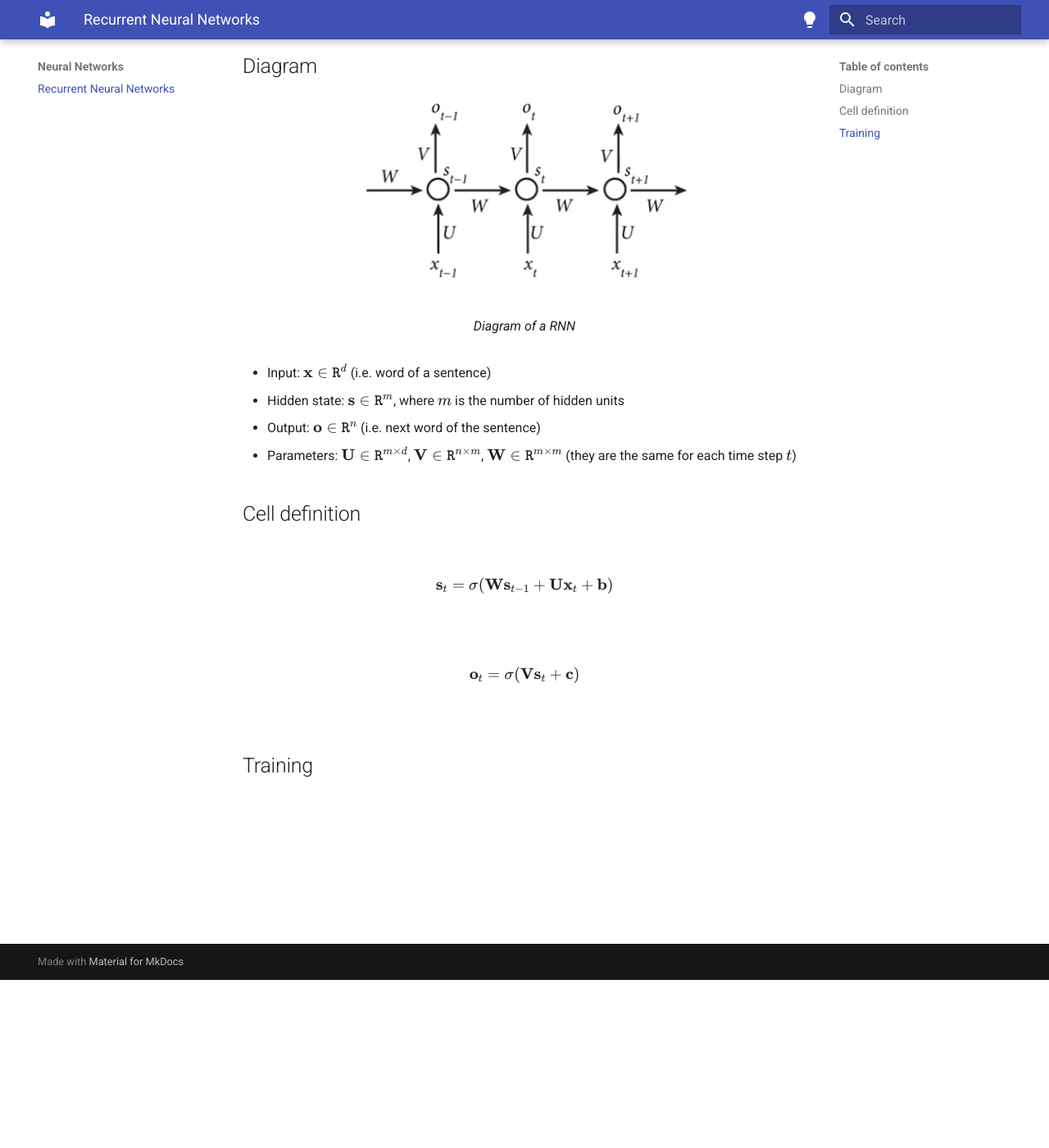
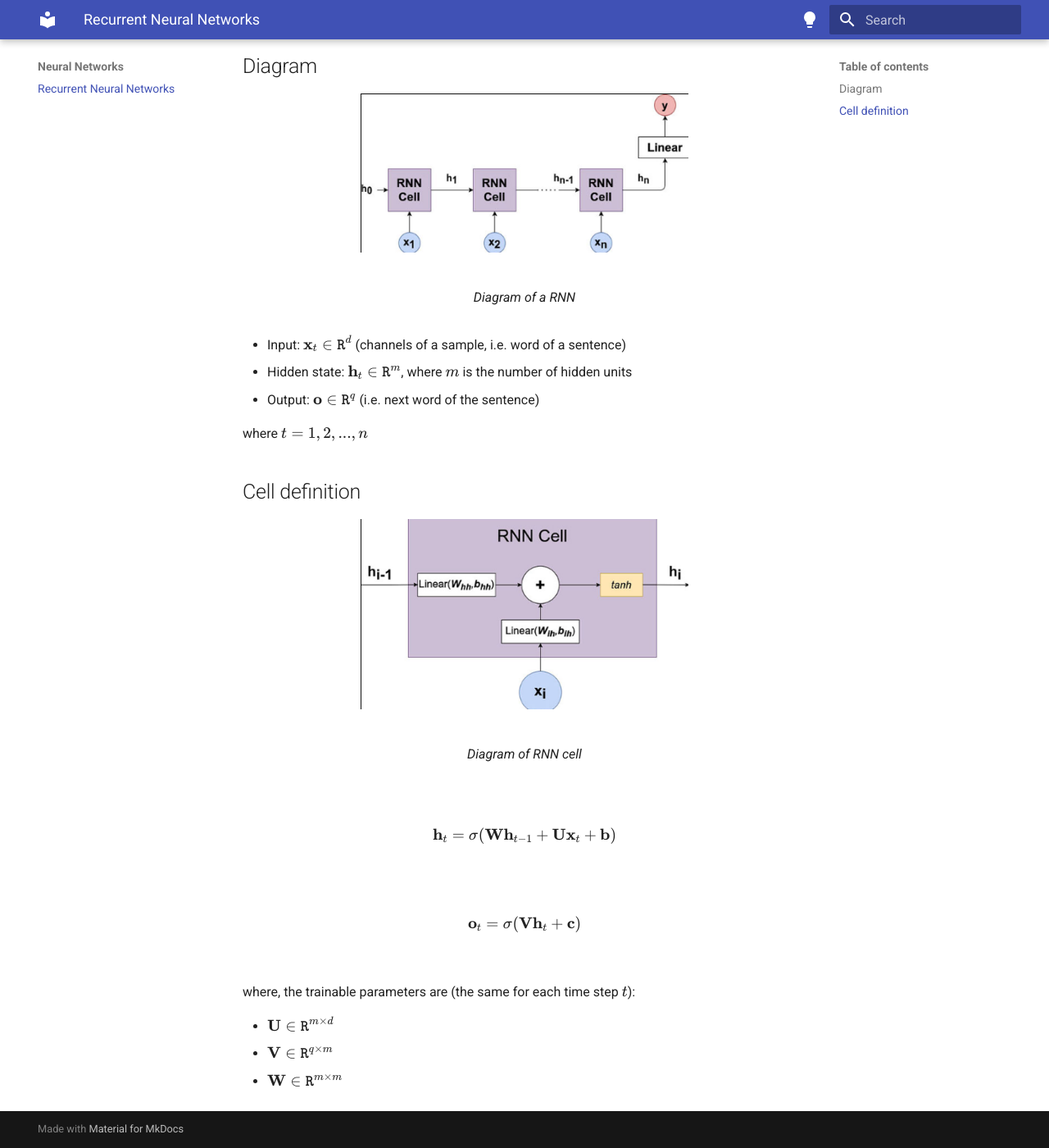
Before and after one commit to jdvillegasg/datascienceblog, an MkDocs documentation site: the page built from docs/RNN.md, in a window 1280 px wide and 1400 px high, scrolled down 205 px. Shown: the whole window at 82% size. Built offline with MkDocs 1.6.1 and Material for MkDocs 9.7.7, drawn with Linux system fonts in a browser that asks for light colours.

Commit message:
update rnn docs

```diff
--- a/docs/RNN.md
+++ b/docs/RNN.md
@@ -7,20 +7,30 @@
   <figcaption>Diagram of a RNN</figcaption>
 </figure>
 
-- Input: $\textbf{x} \in \texttt{R}^{d}$  (i.e. word of a sentence)
-- Hidden state: $\textbf{s} \in \texttt{R}^{m}$, where $m$ is the number of hidden units
-- Output: $\textbf{o} \in \texttt{R}^{n}$ (i.e. next word of the sentence)
-- Parameters: $\textbf{U} \in \texttt{R}^{m \times d}$, $\textbf{V} \in \texttt{R}^{n \times m}$, $\textbf{W} \in \texttt{R}^{m \times m}$ (they are the same for each time step $t$)
+- Input: $\textbf{x}_{t} \in \texttt{R}^{d}$  (channels of a sample, i.e. word of a sentence)
+- Hidden state: $\textbf{h}_{t} \in \texttt{R}^{m}$, where $m$ is the number of hidden units
+- Output: $\textbf{o} \in \texttt{R}^{q}$ (i.e. next word of the sentence)
 
+where $t = 1, 2, ..., n$
 
 ## Cell definition
 
+<figure markdown="span">
+  ![Image title](assets/rnn_cell.png){ width="400" }
+  <figcaption>Diagram of RNN cell</figcaption>
+</figure>
+
+
 $$
-\textbf{s}_{t} = \sigma (\textbf{W}\textbf{s}_{t-1} + \textbf{U}\textbf{x}_{t} + \textbf{b})
+\textbf{h}_{t} = \sigma (\textbf{W}\textbf{h}_{t-1} + \textbf{U}\textbf{x}_{t} + \textbf{b})
 $$
 
 $$
-\textbf{o}_{t} = \sigma (\textbf{V}\textbf{s}_{t} + \textbf{c})
+\textbf{o}_{t} = \sigma (\textbf{V}\textbf{h}_{t} + \textbf{c})
 $$
 
-## Training
+where, the trainable parameters are (the same for each time step $t$):
+
+- $\textbf{U} \in \texttt{R}^{m \times d}$
+- $\textbf{V} \in \texttt{R}^{q \times m}$
+- $\textbf{W} \in \texttt{R}^{m \times m}$
```
Also changed, not shown: docs/assets/rnn.png, docs/assets/rnn_cell.png (added).
